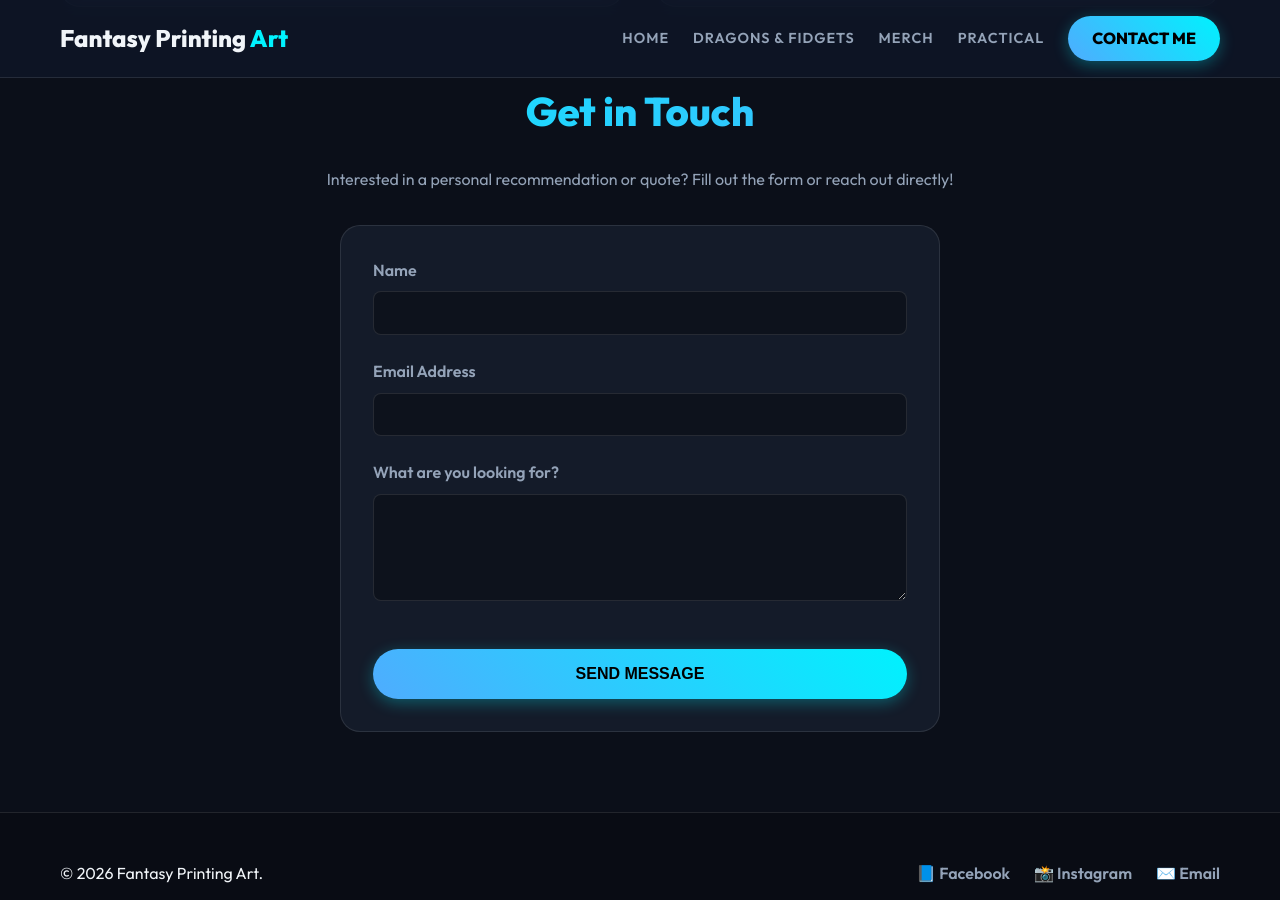
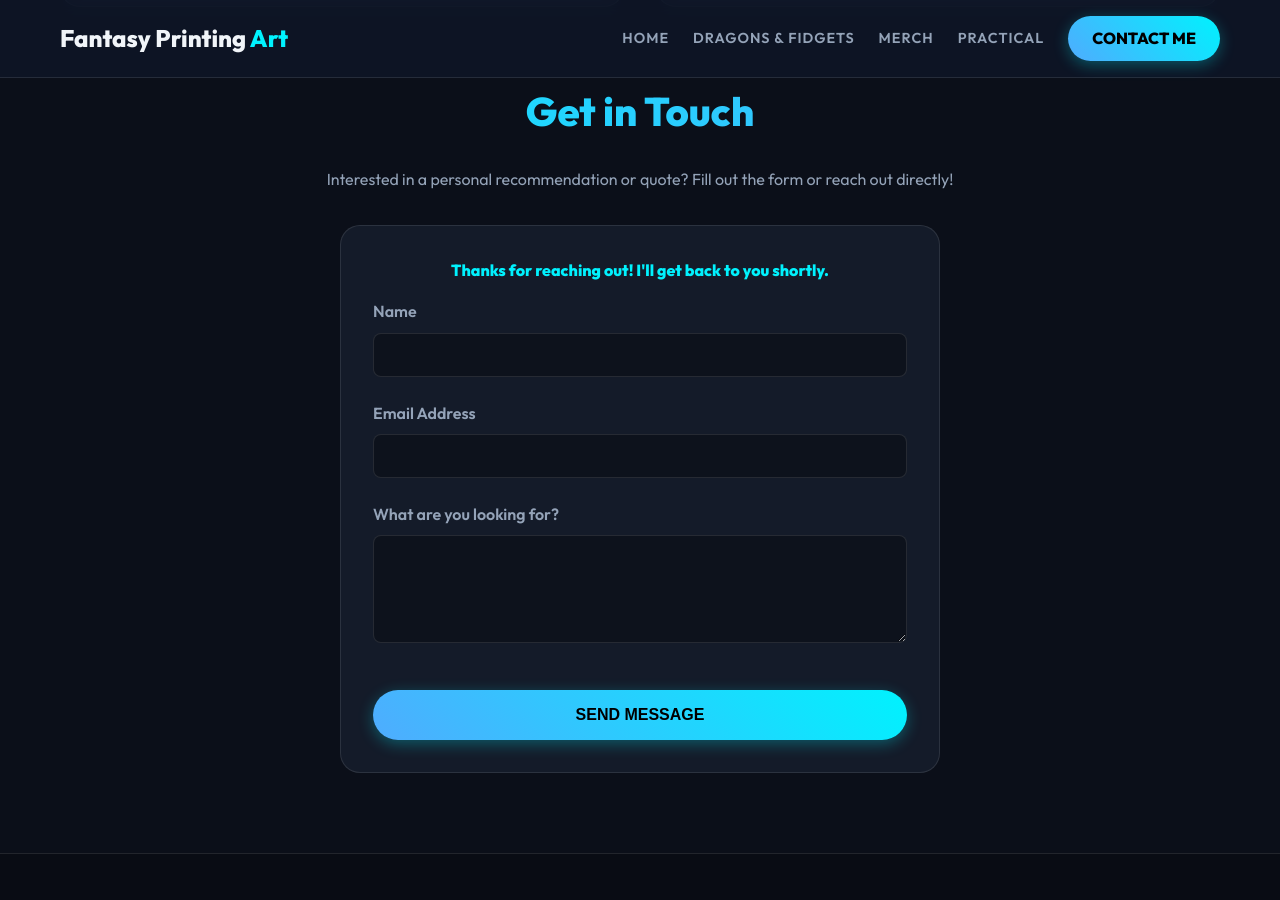
Before and after one commit to HdAugerninge/HdAugerninge.github.io, a Jekyll site: the page built from index.md, in a window 1280 px wide and 900 px high, scrolled down 1662 px. Built offline with Jekyll 4.4.1, drawn with Linux system fonts in a browser that asks for light colours.

Commit message:
Implement Formspree AJAX integration for seamless on-page contact submissions

```diff
--- a/index.md
+++ b/index.md
@@ -61,21 +61,33 @@
     <p style="text-align: center; margin-bottom: 2rem; color: var(--text-secondary);">Interested in a personal recommendation or quote? Fill out the form or reach out directly!</p>
 
     <div class="contact-form">
-        <!-- Form Action points to Formspree. Once you sign up for Formspree.io, put your form's ID here! -->
-        <form action="https://formspree.io/f/YOUR_FORM_ID_HERE" method="POST">
+        <div data-fs-success style="color: var(--accent-cyan); text-align: center; margin-bottom: 1rem; font-weight: 800;">Thanks for reaching out! I'll get back to you shortly.</div>
+        <div data-fs-error style="color: #ff6b6b; text-align: center; margin-bottom: 1rem;"></div>
+
+        <form id="my-form">
             <div class="form-group">
                 <label for="name">Name</label>
-                <input type="text" id="name" name="name" required>
+                <input type="text" id="name" name="name" data-fs-field required>
+                <span data-fs-error="name" style="color: #ff6b6b; font-size: 0.85rem; display: block; margin-top: 5px;"></span>
             </div>
             <div class="form-group">
                 <label for="email">Email Address</label>
-                <input type="email" id="email" name="_replyto" required>
+                <input type="email" id="email" name="email" data-fs-field required>
+                <span data-fs-error="email" style="color: #ff6b6b; font-size: 0.85rem; display: block; margin-top: 5px;"></span>
             </div>
             <div class="form-group">
                 <label for="message">What are you looking for?</label>
-                <textarea id="message" name="message" rows="5" required></textarea>
+                <textarea id="message" name="message" rows="5" data-fs-field required></textarea>
+                <span data-fs-error="message" style="color: #ff6b6b; font-size: 0.85rem; display: block; margin-top: 5px;"></span>
             </div>
-            <button type="submit" class="btn-primary form-submit-btn">Send Message</button>
+            <button type="submit" class="btn-primary form-submit-btn" data-fs-submit-btn>Send Message</button>
         </form>
     </div>
+
+    <!-- Formspree AJAX Script -->
+    <script>
+      window.formspree = window.formspree || function () { (formspree.q = formspree.q || []).push(arguments); };
+      formspree('initForm', { formElement: '#my-form', formId: 'mgornylp' });
+    </script>
+    <script src="https://unpkg.com/@formspree/ajax@1" defer></script>
 </div>
```
